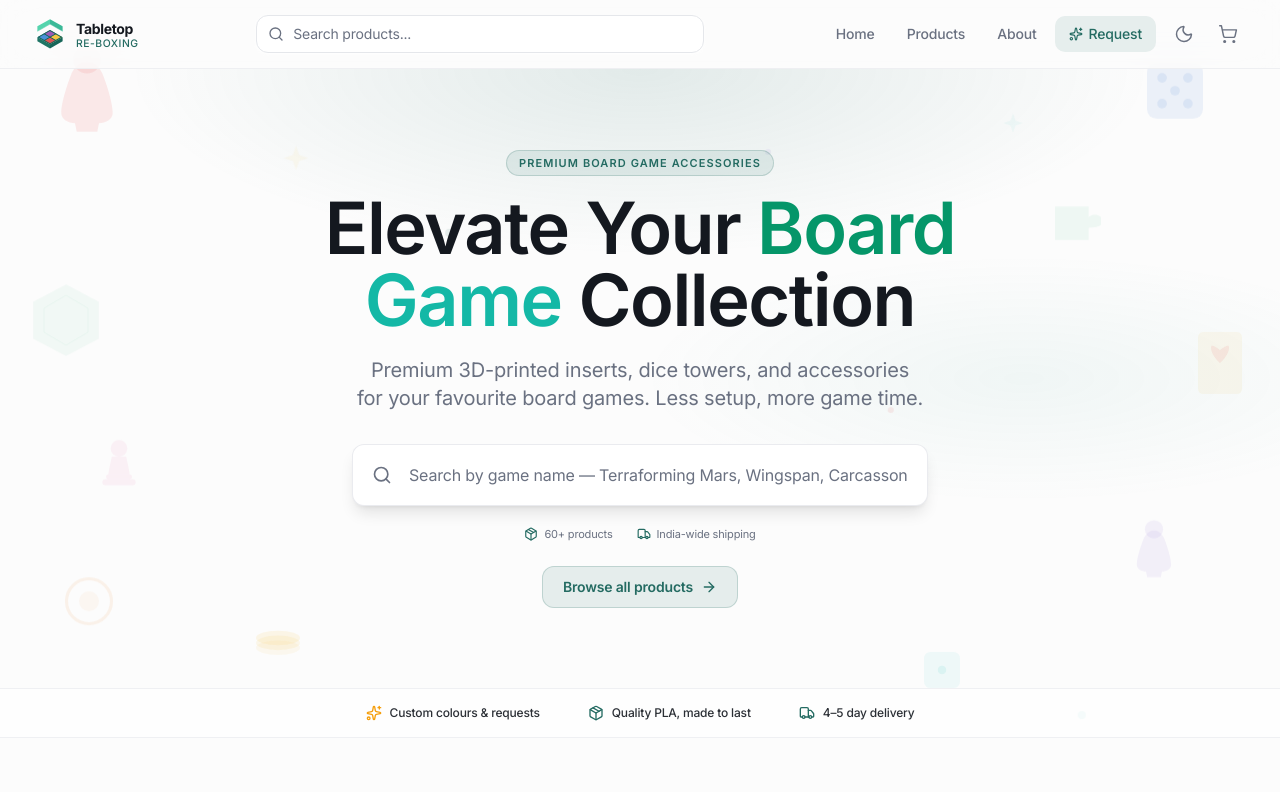
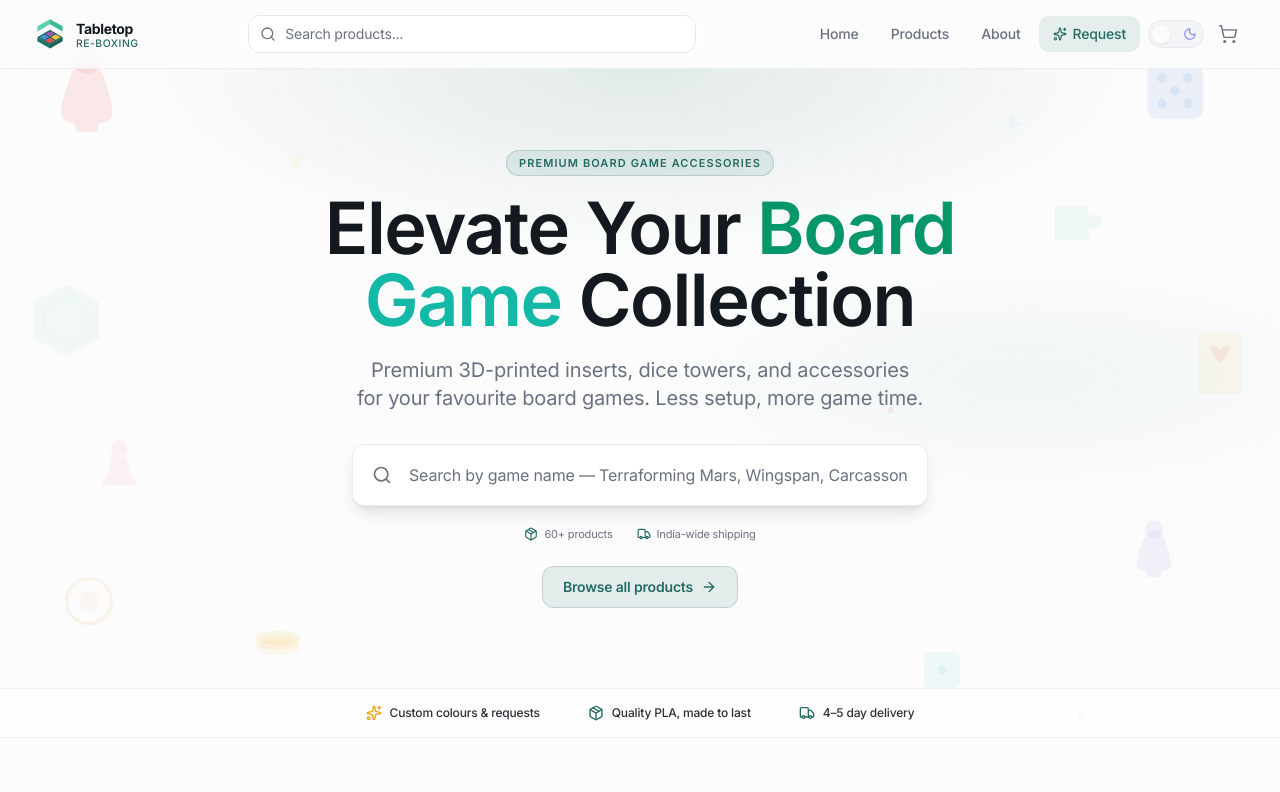
Before and after one commit to razat249/tabletop-reboxing, a Next.js app: page / in a window 1280 px wide. Shown: the top 792 px of the page. Built offline with nearby package versions, Linux system fonts and the light colour scheme; a web font is replaced by a local one.

Commit message:
feat: Revamp theme toggle button in header for improved accessibility and visual feedback

```diff
--- a/components/header.tsx
+++ b/components/header.tsx
@@ -104,14 +104,23 @@ export default function Header({ onCartClick, onRequestClick }: HeaderProps) {
             {mounted && (
               <button
                 onClick={() => setTheme(theme === "dark" ? "light" : "dark")}
-                className="p-2.5 hover:bg-secondary rounded-lg smooth-transition text-muted-foreground hover:text-foreground"
+                className="relative flex items-center w-14 h-7 rounded-full p-0.5 smooth-transition border border-border/60"
+                style={{ backgroundColor: theme === "dark" ? "hsl(var(--secondary))" : "hsl(var(--secondary))" }}
                 aria-label="Toggle dark mode"
+                role="switch"
+                aria-checked={theme === "dark"}
               >
-                {theme === "dark" ? (
-                  <Sun size={20} strokeWidth={1.75} />
-                ) : (
-                  <Moon size={20} strokeWidth={1.75} />
-                )}
+                <span className="absolute left-1.5 text-amber-500">
+                  <Sun size={14} strokeWidth={2} />
+                </span>
+                <span className="absolute right-1.5 text-indigo-400">
+                  <Moon size={14} strokeWidth={2} />
+                </span>
+                <span
+                  className={`relative z-10 w-5 h-5 rounded-full bg-background shadow-sm border border-border/40 smooth-transition ${
+                    theme === "dark" ? "translate-x-7" : "translate-x-0"
+                  }`}
+                />
               </button>
             )}
 
@@ -190,17 +199,31 @@ export default function Header({ onCartClick, onRequestClick }: HeaderProps) {
               Custom Request
             </button>
             {mounted && (
+              <div className="flex items-center justify-between px-3 py-2.5">
+                <span className="text-sm text-muted-foreground font-medium">
+                  {theme === "dark" ? "Dark mode" : "Light mode"}
+                </span>
                 <button
                   onClick={() => setTheme(theme === "dark" ? "light" : "dark")}
-                className="flex items-center gap-2 w-full px-3 py-2.5 text-sm text-muted-foreground hover:text-foreground hover:bg-secondary rounded-lg smooth-transition font-medium"
+                  className="relative flex items-center w-14 h-7 rounded-full p-0.5 smooth-transition border border-border/60"
+                  style={{ backgroundColor: "hsl(var(--secondary))" }}
+                  aria-label="Toggle dark mode"
+                  role="switch"
+                  aria-checked={theme === "dark"}
                 >
-                {theme === "dark" ? (
+                  <span className="absolute left-1.5 text-amber-500">
                     <Sun size={14} strokeWidth={2} />
-                ) : (
+                  </span>
+                  <span className="absolute right-1.5 text-indigo-400">
                     <Moon size={14} strokeWidth={2} />
-                )}
-                {theme === "dark" ? "Light mode" : "Dark mode"}
+                  </span>
+                  <span
+                    className={`relative z-10 w-5 h-5 rounded-full bg-background shadow-sm border border-border/40 smooth-transition ${
+                      theme === "dark" ? "translate-x-7" : "translate-x-0"
+                    }`}
+                  />
                 </button>
+              </div>
             )}
           </nav>
         )}
```
Lines whose indentation alone changed are shown as unchanged.
